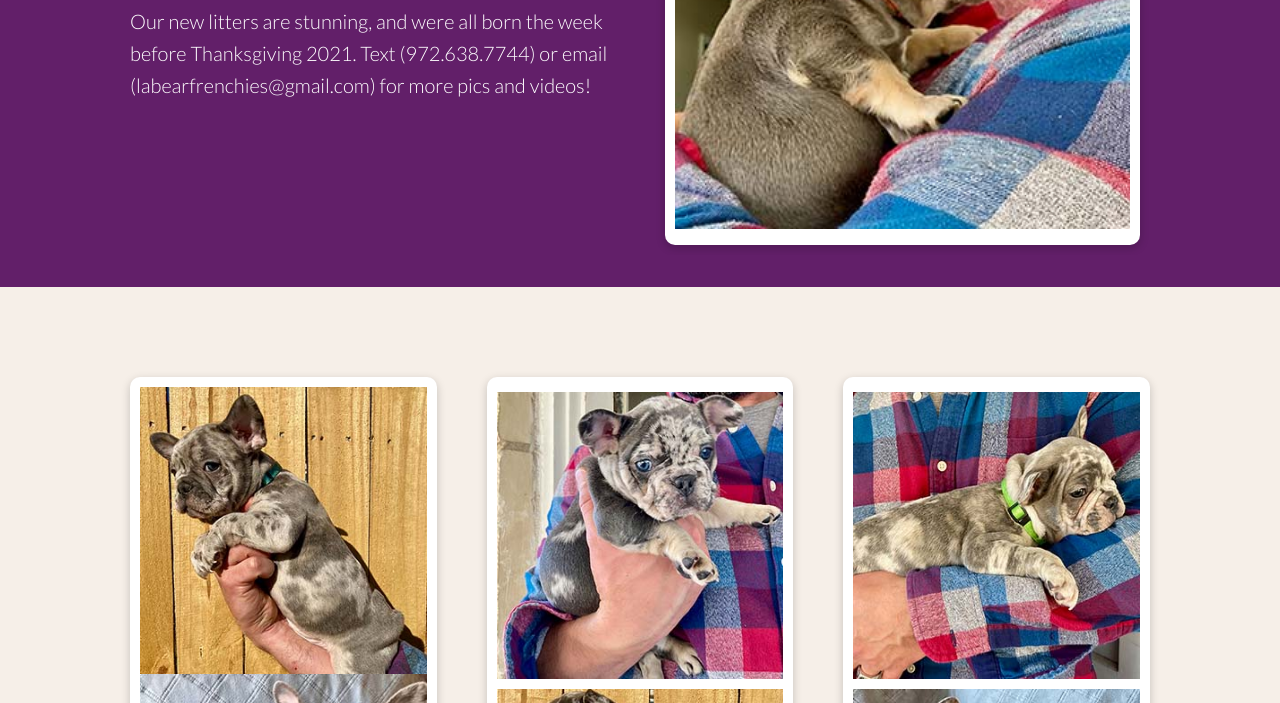
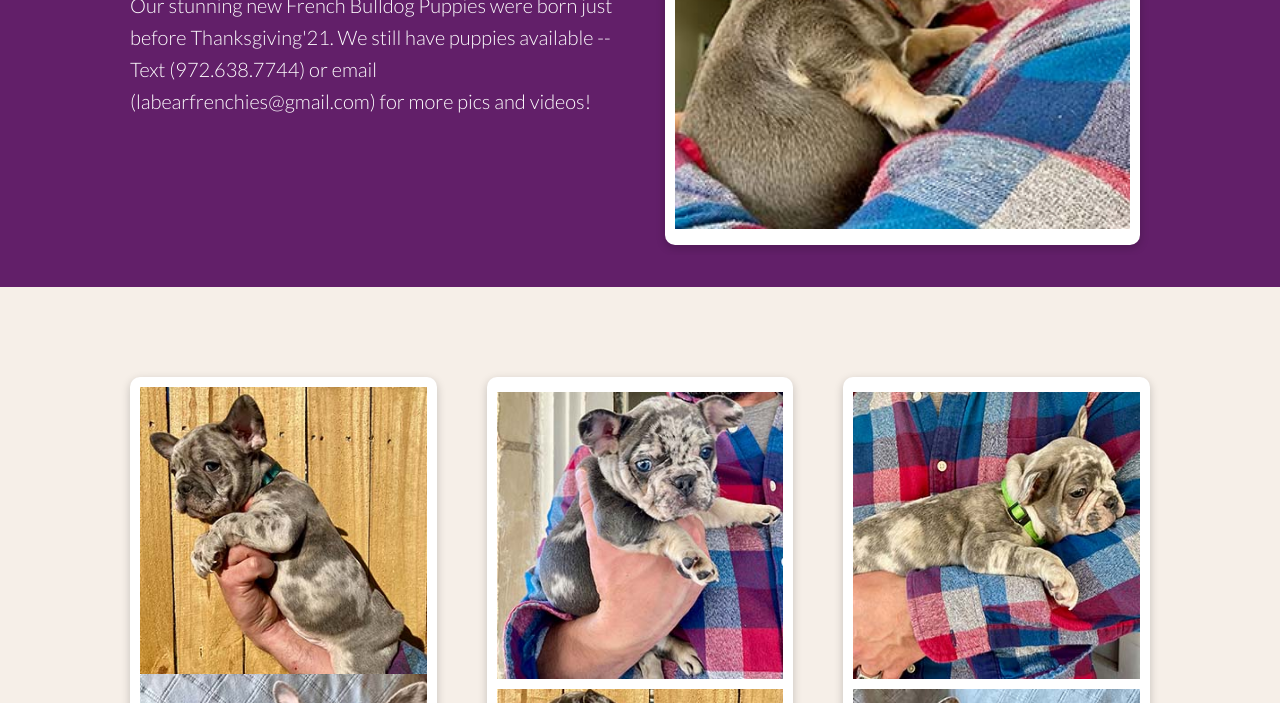
Before and after one commit to lockjohn/la-faols, a plain HTML site: page puppies.html in a window 1280 px wide. Shown: the part 397-1100 px from the top of the page. Drawn offline with Linux system fonts and the light colour scheme.

Commit message:
Update puppies features text

```diff
--- a/puppies.html
+++ b/puppies.html
@@ -38,7 +38,7 @@
             <div class="container grid">
                 <div>
                     <h1 class="xl">Puppies</h1>
-                    <p class="lead">Our new litters are stunning, and were all born the week before Thanksgiving 2021. Text (972.638.7744) or email (labearfrenchies@gmail.com) for more pics and videos!</p>
+                    <p class="lead">Our stunning new French Bulldog Puppies were born just before Thanksgiving'21. We still have puppies available -- Text (972.638.7744) or email (labearfrenchies@gmail.com) for more pics and videos!</p>
                 </div>
                 <div class="card"><img src="images/puppies/wintson 3.jpg" alt="litter of pups">
                 </div>
```
